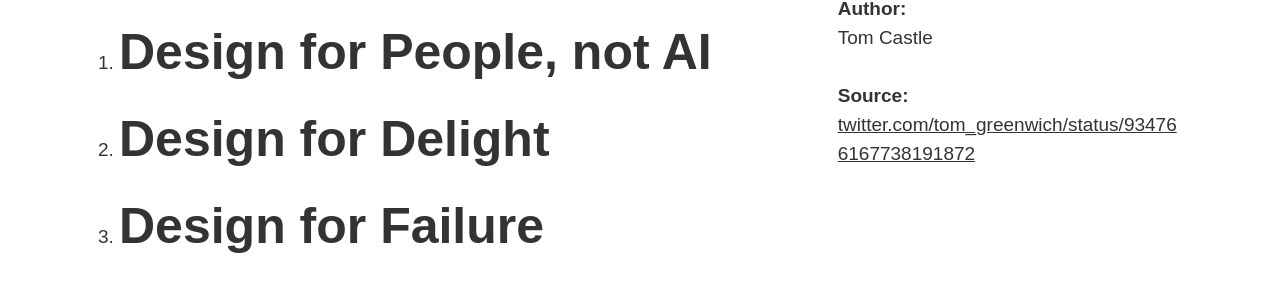
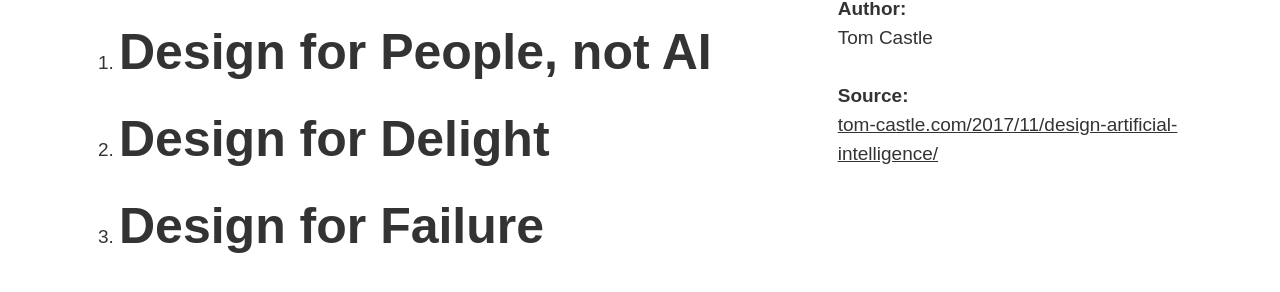
Before and after one commit to benbrignell/principles.design, a Jekyll site: the page built from _examples/5-rules-for-incorporation-ai-tech-into-design.md, in a window 1280 px wide. Shown: the part 392-684 px from the top of the page. Built offline with Jekyll 4.4.1, drawn with Linux system fonts in a browser that asks for light colours; some of the changed lines change nothing that is shown.

Commit message:
added example url

```diff
--- a/_examples/5-rules-for-incorporation-ai-tech-into-design.md
+++ b/_examples/5-rules-for-incorporation-ai-tech-into-design.md
@@ -3,7 +3,7 @@ layout: example
 title: 5 rules for incorporating AI tech into design
 author: Tom Castle
 overview: #Work in progress
-link: https://twitter.com/tom_greenwich/status/934766167738191872
+link: http://tom-castle.com/2017/11/design-artificial-intelligence/
 principles:
  - principle: Design for People, not AI
  - principle: Design for Delight
```
